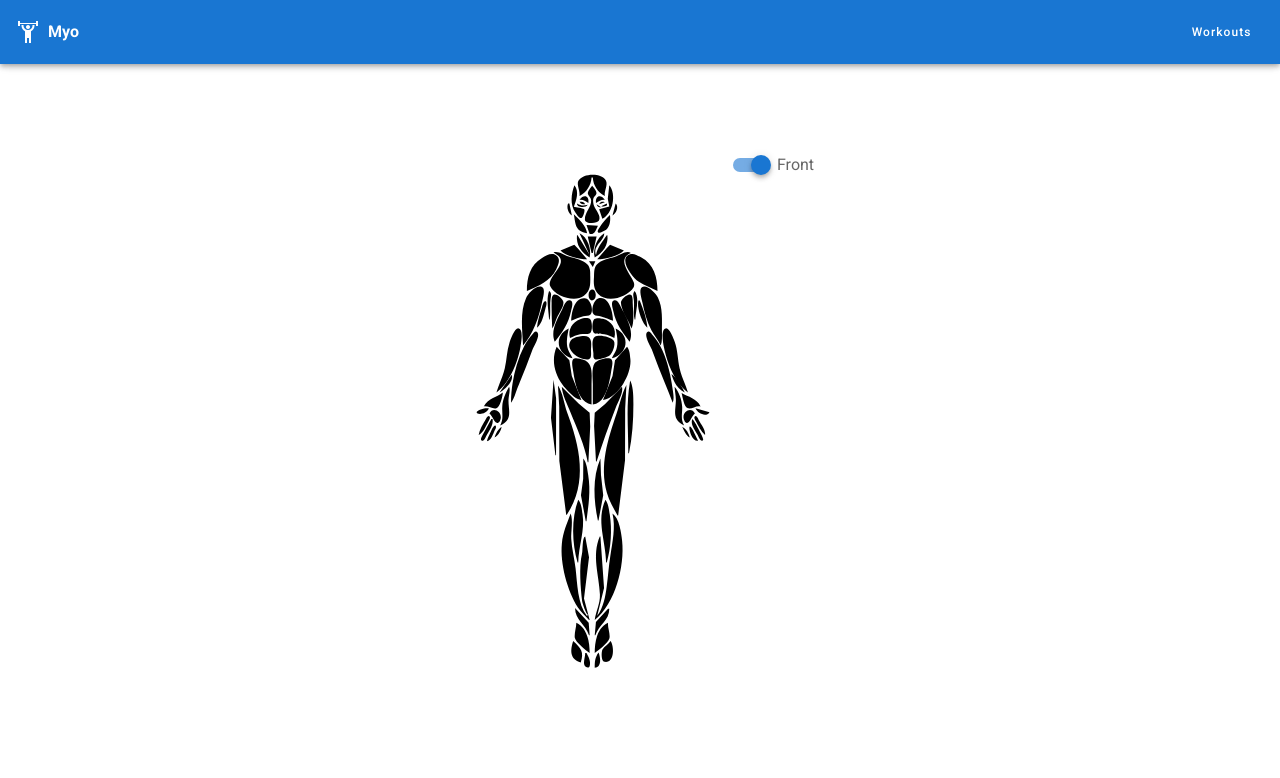
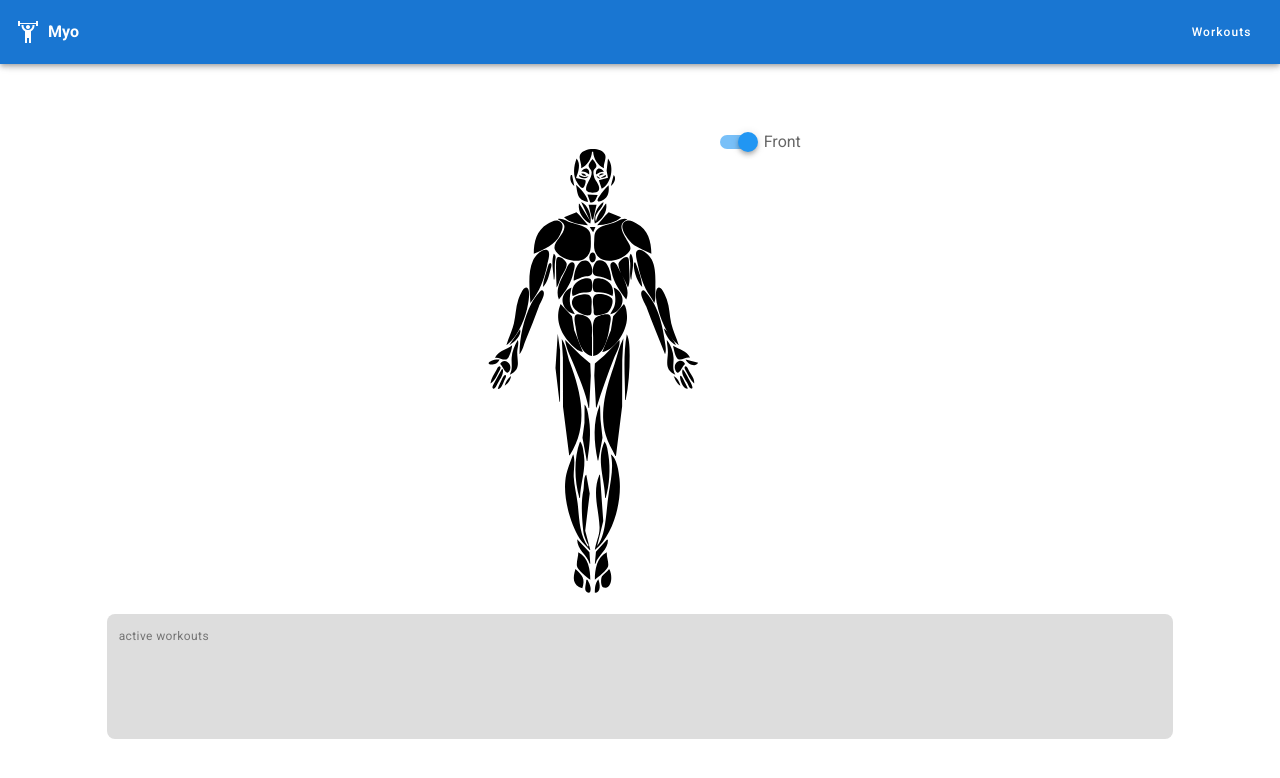
Before and after one commit to Santboi/workout-generator, a Vue app: page /#/ in a window 1280 px wide. Shown: the top 778 px of the page. Built offline with nearby package versions, Linux system fonts and the light colour scheme.

Commit message:
gtf home

```diff
--- a/src/components/muscle_model/MuscleModelBack.vue
+++ b/src/components/muscle_model/MuscleModelBack.vue
@@ -175,7 +175,7 @@
    methods: {
      fillZone(zone) {
        return this.activeZones.includes(zone)
-        ? '#D50000'
+        ? '#2196F3'
         : '#000'
      }
    }
@@ -184,7 +184,7 @@
 
 <style scoped>
   svg {
-    height: 66.66vh;
+    height: 60vh;
     width: auto;
   }
 </style>
--- a/src/components/muscle_model/MuscleModelFront.vue
+++ b/src/components/muscle_model/MuscleModelFront.vue
@@ -182,7 +182,7 @@
    methods: {
      fillZone(zone) {
        return this.activeZones.includes(zone)
-        ? '#D50000'
+        ? '#2196F3'
         : '#000'
      }
    }
@@ -191,7 +191,7 @@
 
 <style scoped>
   svg {
-    height: 66.66vh;
+    height: 60vh;
     width: auto;
   }
 </style>
--- a/src/views/Home.vue
+++ b/src/views/Home.vue
@@ -13,24 +13,27 @@
         <v-switch
           v-model="showingFront"
           :label="switchLabel"
+          color="blue"
           class="ma-0"
           hide-details
         />
       </v-row>
       <v-row class="mt-5">
-        <v-col cols="12">
+        <v-col
+          class="zones-container"
+          cols="12"
+        >
+          <span class="d-block grey--text text--darken-1 mb-2 caption">active workouts</span>
           <v-chip
             v-for="zone in activeZones"
             :key="zone"
             close
+            color="blue"
+            text-color="white"
             @click:close="removeZone(zone)"
-            small
             class="mr-2 mb-2"
           >
-            <v-icon small left>
-              mdi-weight-lifter
-            </v-icon>
-            <span class="text-capitalize">{{ zone }}</span>
+            {{ zone }}
           </v-chip>
         </v-col>
       </v-row>
@@ -67,3 +70,13 @@ export default {
   }
 }
 </script>
+
+<style scoped>
+  .zones-container {
+    height: 125px;
+    max-height: 125px;
+    overflow: auto;
+    background-color: #DDD;
+    border-radius: 8px;
+  }
+</style>
```
